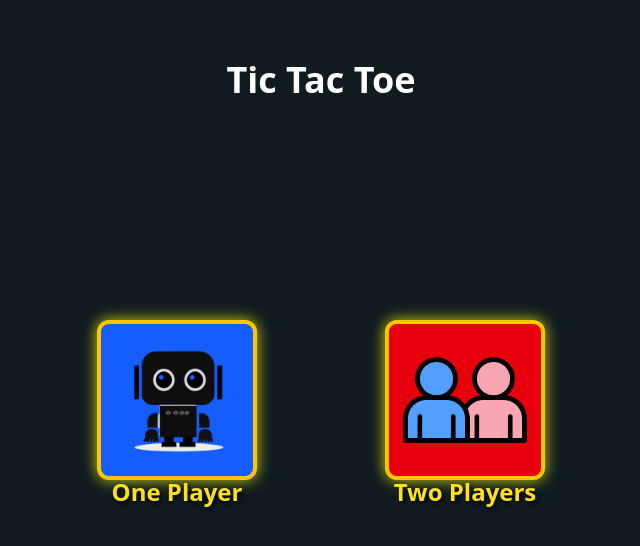
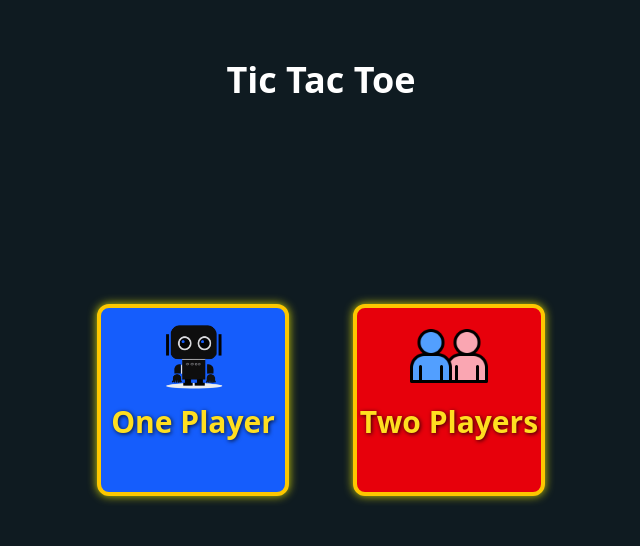
Before and after one commit to kEnmAz-just-chillguy/TicTacToe, a React (Vite) app: page / in a window 1280 px wide. Shown: the top 546 px of the page, without its empty margins (319-959 px from the left). Built offline with nearby package versions, Linux system fonts and the light colour scheme; a web font is replaced by a local one.

Commit message:
responsible

```diff
--- a/src/pages/HomePage.jsx
+++ b/src/pages/HomePage.jsx
@@ -3,43 +3,46 @@ import { Link } from 'react-router-dom'
 
 function HomePage() {
   return (
-<div class=" select-none">
-  <div class="fixed top-1/2 left-1/2 transform -translate-x-1/2 -translate-y-1/2">
- <div className='flex flex-row gap-32'>
- <div className="bg-blue-600 w-40 h-40 rounded-xl text-center border-4 border-yellow-400 shadow-[0_0_15px_rgba(255,255,0,0.8)] hover:scale-105 hover:shadow-[0_0_25px_rgba(255,255,0,1)] transition-all duration-300">
+<div className="select-none">
+  <div className="fixed top-1/2 left-1/2 transform -translate-x-1/2 -translate-y-1/2 w-full px-4">
+    <div className="flex flex-col sm:flex-row gap-6 sm:gap-16 items-center justify-center">
+
+      {/* One Player */}
+      <div className="bg-blue-600 w-32 h-32 sm:w-40 sm:h-40 md:w-48 md:h-48 rounded-xl text-center border-2 sm:border-4 border-yellow-400 shadow-[0_0_10px_rgba(255,255,0,0.8)] hover:scale-105 hover:shadow-[0_0_20px_rgba(255,255,0,1)] transition-all duration-300">
         <Link to="/single-player" className="text-center group">
           <div className="flex flex-col items-center">
             <img
-        className="block transition-transform duration-300 group-hover:scale-110"
+              className="w-14 sm:w-20 md:w-24 transition-transform duration-300 group-hover:scale-110"
               src="/robot.png"
               alt="One player"
             />
           </div>
         </Link>
-  <p className="font-bold text-2xl text-yellow-300 drop-shadow-[2px_2px_2px_rgba(0,0,0,0.8)] select-none">
+        <p className="font-bold text-lg sm:text-2xl md:text-3xl text-yellow-300 drop-shadow-[1px_1px_2px_rgba(0,0,0,0.8)] select-none">
           One Player
         </p>
       </div>
 
-<div className="bg-red-600 w-40 h-40 rounded-xl text-center border-4 border-yellow-400 shadow-[0_0_15px_rgba(255,255,0,0.8)] hover:scale-105 hover:shadow-[0_0_25px_rgba(255,255,0,1)] transition-all duration-300">
+      {/* Two Players */}
+      <div className="bg-red-600 w-32 h-32 sm:w-40 sm:h-40 md:w-48 md:h-48 rounded-xl text-center border-2 sm:border-4 border-yellow-400 shadow-[0_0_10px_rgba(255,255,0,0.8)] hover:scale-105 hover:shadow-[0_0_20px_rgba(255,255,0,1)] transition-all duration-300">
         <Link to="/two-players" className="group">
           <div className="flex flex-col items-center">
             <img
-        className="block transition-transform duration-300 group-hover:scale-110"
+              className="w-14 sm:w-20 md:w-24 transition-transform duration-300 group-hover:scale-110"
               src="/twoPlayers.png"
               alt="Two player"
             />
           </div>
         </Link>
-  <p className="font-bold text-2xl text-yellow-300 drop-shadow-[2px_2px_2px_rgba(0,0,0,0.8)] select-none">
+        <p className="font-bold text-lg sm:text-2xl md:text-3xl text-yellow-300 drop-shadow-[1px_1px_2px_rgba(0,0,0,0.8)] select-none">
           Two Players
         </p>
       </div>
 
-
     </div>
   </div>
 </div>
+
   )
 }
 
--- a/src/pages/TwoPlayersPage.jsx
+++ b/src/pages/TwoPlayersPage.jsx
@@ -141,13 +141,14 @@ setTimeout(() => {
   return (
 <>
 {loading ? (
-       <div className='flex justify-center items-center mt-50'>
+  <div className="flex justify-center items-center mt-20">
     <LoadingUI />
   </div>
 ) : (
-        <div className="flex flex-col items-center px-4">
+  <div className="flex flex-col items-center px-4 w-full">
+    {/* Winner text */}
     <div className="flex flex-col items-center gap-5 mt-6">
-            <p className="text-white font-bold text-2xl sm:text-3xl text-center min-h-[2.5rem] sm:min-h-[3rem]">
+      <p className="text-white font-bold text-xl sm:text-2xl md:text-3xl text-center min-h-[2.5rem] sm:min-h-[3rem]">
         {winner === "draw"
           ? "It's a draw"
           : winner
@@ -156,24 +157,27 @@ setTimeout(() => {
       </p>
     </div>
 
-          <div className="flex justify-center mt-6 mb-6">
+    {/* Game board */}
+    <div className="flex justify-center mt-6 mb-6 w-full">
       <div className="grid grid-cols-3 gap-2 sm:gap-3">
         {data.map((value, index) => (
           <div
             key={index}
             onClick={() => toggle(index)}
-                  className="select-none rounded-xl border-2 border-black bg-[#1f3540] w-[90px] h-[90px] sm:w-[120px] sm:h-[120px] md:w-[150px] md:h-[150px] lg:w-[180px] lg:h-[180px] flex items-center justify-center"
+            className="select-none rounded-xl border-2 border-black bg-[#1f3540]
+                       w-[80px] h-[80px] sm:w-[110px] sm:h-[110px] md:w-[140px] md:h-[140px] lg:w-[170px] lg:h-[170px]
+                       flex items-center justify-center"
           >
             {value === "x" && (
               <img
                 src={cross_icon}
-                      className="w-[50px] sm:w-[60px] md:w-[80px] lg:w-[100px]"
+                className="w-[40px] sm:w-[55px] md:w-[75px] lg:w-[95px]"
               />
             )}
             {value === "o" && (
               <img
                 src={circle_icon}
-                      className="w-[50px] sm:w-[60px] md:w-[80px] lg:w-[100px]"
+                className="w-[40px] sm:w-[55px] md:w-[75px] lg:w-[95px]"
               />
             )}
           </div>
@@ -181,30 +185,36 @@ setTimeout(() => {
       </div>
     </div>
 
-          <div className="flex items-center justify-between w-[600px] px-6">
+    {/* Buttons */}
+    <div className="flex flex-col sm:flex-row items-center justify-center gap-4 sm:gap-10 w-full max-w-[600px] px-4">
+      {/* Go Back */}
       <button
         onClick={leavePage}
-              className="bg-[hsl(49,98%,60%)] text-center w-48 h-14 mt-5 rounded-2xl relative text-white text-xl font-semibold group overflow-hidden"
+        className="bg-[hsl(49,98%,60%)] text-center w-40 sm:w-48 h-12 sm:h-14 mt-2 sm:mt-5
+                   rounded-2xl relative text-white text-lg sm:text-xl font-semibold group overflow-hidden"
         type="button"
       >
-              <div className="bg-red-600 rounded-xl h-12 w-1/4 flex items-center justify-center absolute left-1 top-[4px] group-hover:w-[184px] z-10 duration-500">
-                <svg xmlns="http://www.w3.org/2000/svg" viewBox="0 0 1024 1024" height="25px" width="25px">
+        <div className="bg-red-600 rounded-xl h-10 sm:h-12 w-1/4 flex items-center justify-center
+                        absolute left-1 top-[4px] group-hover:w-[90%] z-10 duration-500">
+          <svg xmlns="http://www.w3.org/2000/svg" viewBox="0 0 1024 1024" height="22px" width="22px">
             <path d="M224 480h640a32 32 0 1 1 0 64H224a32 32 0 0 1 0-64z" fill="#000000" />
             <path d="m237.248 512 265.408 265.344a32 32 0 0 1-45.312 45.312l-288-288a32 32 0 0 1 0-45.312l288-288a32 32 0 1 1 45.312 45.312L237.248 512z" fill="#000000" />
           </svg>
         </div>
         <p
-                className="translate-x-2 font-semibold text-xl"
+          className="translate-x-2 font-semibold text-lg sm:text-xl"
           style={{ textShadow: "2px 2px rgb(116,116,116)" }}
         >
           Go Back
         </p>
       </button>
 
+      {/* Reset */}
       <ButtonUI onCustomClick={resetGame} />
     </div>
   </div>
 )}
+
 </>
   )
 }
```
Lines whose indentation alone changed are shown as unchanged.
